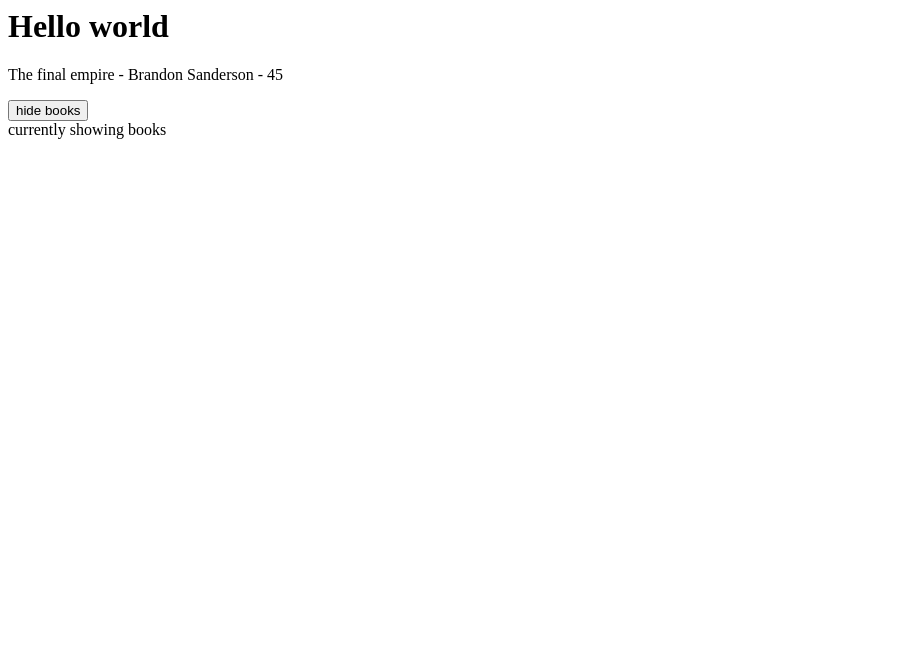
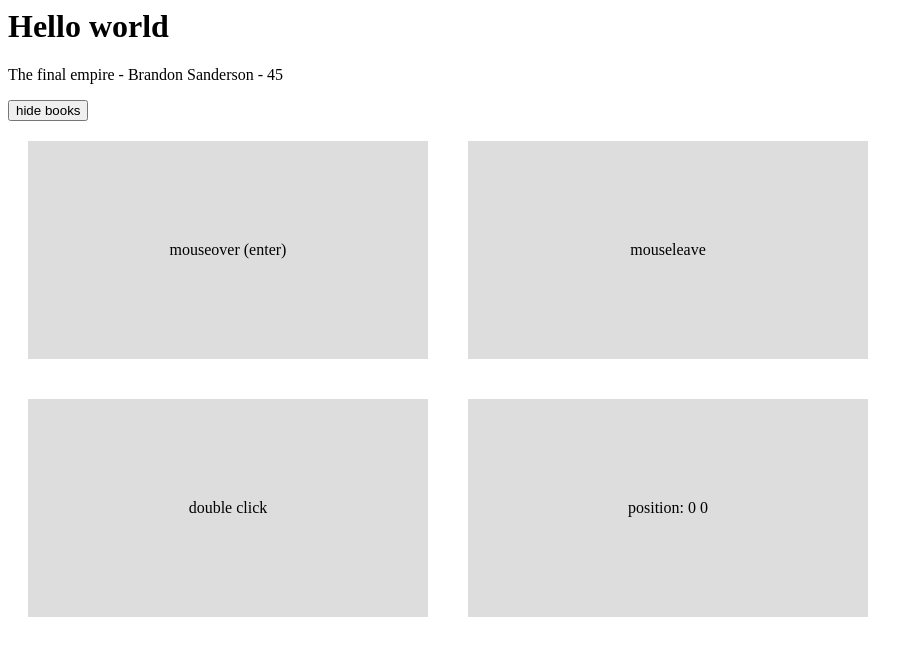
Before and after one commit to kodagabriel/vue-lesson-1, a plain HTML site: page index.html in a window 1280 px wide. Shown: the whole page, without its empty margins (0-923 px from the left). Drawn offline with nearby package versions, Linux system fonts and the light colour scheme.

Commit message:
more mouse events!

```diff
--- a/app.js
+++ b/app.js
@@ -4,12 +4,21 @@ const app = Vue.createApp({
             showBooks: true,
             title: 'The final empire',
             author: 'Brandon Sanderson',
-            age: 45
+            age: 45,
+            x: 0,
+            y: 0
         }
     },
     methods: {
         toggleShowBooks() {
-            this.showBooks = !this.showBooks;
+            this.showBooks = !this.showBooks
+        },
+        handleEvent(event) {
+            console.log(event, event.type)
+        },
+        handleMouseMove(event) {
+            this.x = event.offsetX
+            this.y = event.offsetY
         }
     }
 })
--- a/index.html
+++ b/index.html
@@ -4,6 +4,16 @@
         <meta name="viewport" content="width-device-width, initial-scale=1.0">
         <title>Learning Vue</title>
         <script src="https://unpkg.com/vue@3/dist/vue.global.js"></script>
+        <style>
+            .box {
+                padding: 100px 0;
+                width: 400px;
+                text-align: center;
+                background: #ddd;
+                margin: 20px;
+                display: inline-block;
+            }
+        </style>
     </head>
     <body>
         <h1>Hello world</h1>
@@ -18,9 +28,12 @@
                 <span v-else>show books</span>
             </button>
 
-            <div v-show="showBooks">
-                currently showing books
-            </div>
+            <br>
+
+            <div class="box" @mouseover="handleEvent($event)">mouseover (enter)</div>
+            <div class="box" @mouseleave="handleEvent">mouseleave</div>
+            <div class="box" @dblclick="handleEvent">double click</div>
+            <div class="box" @mousemove="handleMouseMove">position: {{ x }}  {{ y }} </div>
         </div>
         <script src="app.js"></script>
     </body>
```
